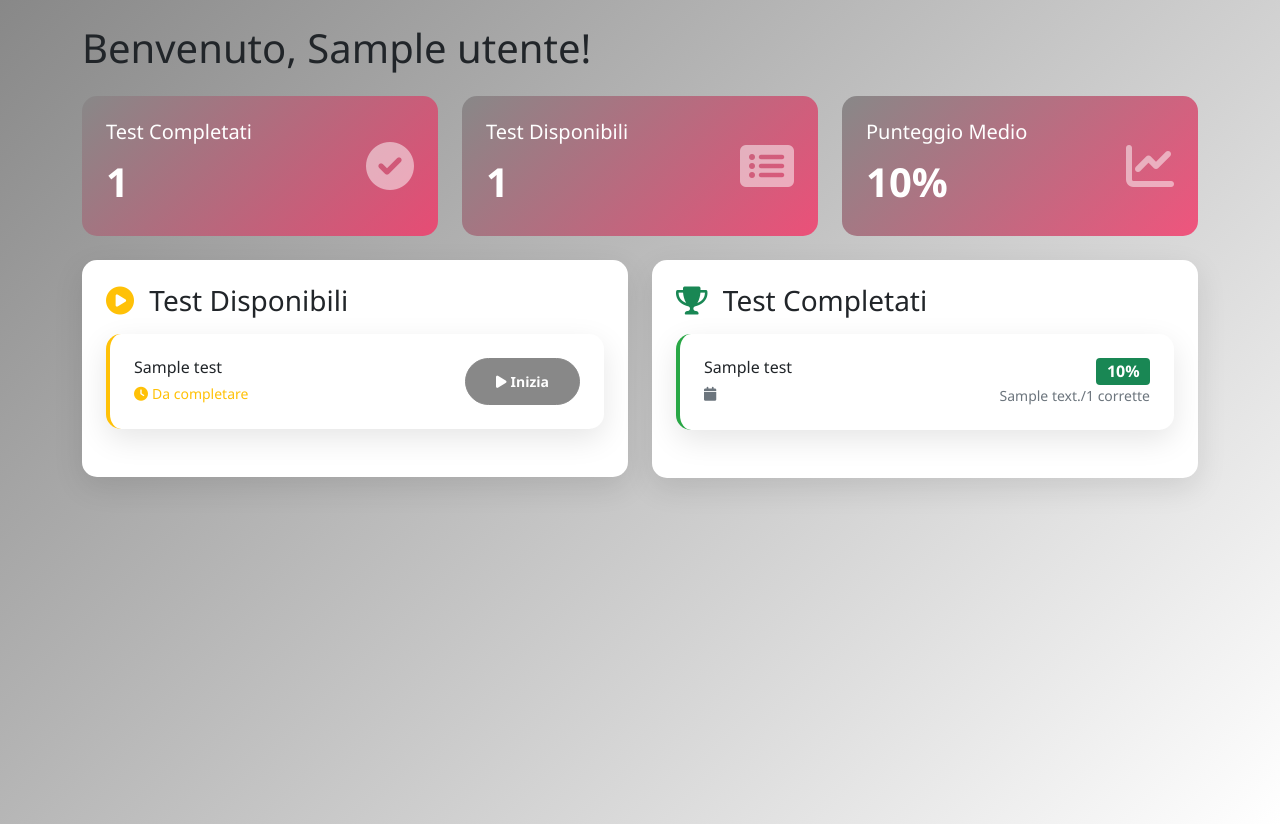
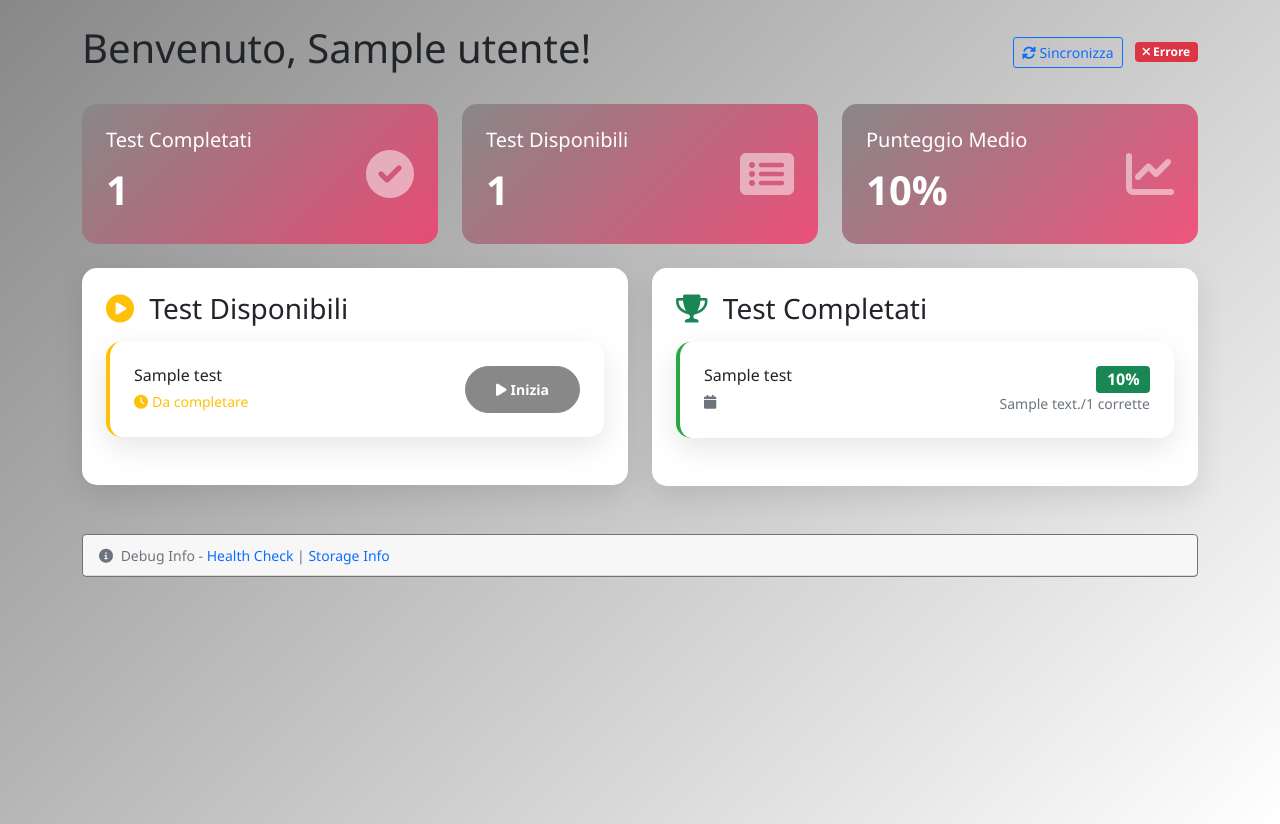
Before and after one commit to matteo-farinelli/azure-deploy, a Python web app: template templates/dashboard.html in a window 1280 px wide. Run offline with Jinja, Linux system fonts and the light colour scheme; the template is opened without the code that fills it: most values are stand-ins (such as "Sample title", 1, 10 or a date in 2020).

Commit message:
Update dashboard.html

```diff
--- a/templates/dashboard.html
+++ b/templates/dashboard.html
@@ -1,11 +1,30 @@
+<!-- templates/dashboard.html - Versione aggiornata -->
 {% extends "base.html" %}
 
 {% block content %}
 <div class="container">
     <div class="row">
         <div class="col-12">
-            <h1 class="mb-4">Benvenuto, {{ utente }}!</h1>
+            <div class="d-flex justify-content-between align-items-center mb-4">
+                <h1>Benvenuto, {{ utente }}!</h1>
+                <div>
+                    <!-- Pulsante sincronizzazione manuale -->
+                    <button id="syncBtn" class="btn btn-outline-primary btn-sm me-2">
+                        <i class="fas fa-sync-alt"></i> Sincronizza
+                    </button>
+                    <!-- Status indicator -->
+                    <span id="syncStatus" class="badge bg-secondary">
+                        <i class="fas fa-circle"></i> Controllo...
+                    </span>
+                </div>
+            </div>
         </div>
+    </div>
+
+    <!-- Alert per notifiche sync -->
+    <div id="syncAlert" class="alert alert-info d-none" role="alert">
+        <i class="fas fa-info-circle me-2"></i>
+        <span id="syncMessage">Sincronizzazione in corso...</span>
     </div>
 
     <!-- Statistiche -->
@@ -117,7 +136,7 @@
                                     <h6 class="mb-1">{{ test.test_name }}</h6>
                                     <small class="text-muted">
                                         <i class="fas fa-calendar me-1"></i>
-                                        {{ test.completed_at.split()[0] }}
+                                        {{ test.completed_at.split('T')[0] }}
                                     </small>
                                 </div>
                                 <div class="text-end">
@@ -139,5 +158,114 @@
             </div>
         </div>
     </div>
+
+    <!-- Debug info (rimuovere in produzione) -->
+    <div class="row mt-4">
+        <div class="col-12">
+            <div class="card border-secondary">
+                <div class="card-header">
+                    <small class="text-muted">
+                        <i class="fas fa-info-circle me-1"></i>
+                        Debug Info -
+                        <a href="/health" target="_blank" class="text-decoration-none">Health Check</a> |
+                        <a href="/debug/storage" target="_blank" class="text-decoration-none">Storage Info</a>
+                    </small>
+                </div>
+            </div>
+        </div>
+    </div>
 </div>
 {% endblock %}
+
+{% block scripts %}
+<script>
+document.addEventListener('DOMContentLoaded', function() {
+    const syncBtn = document.getElementById('syncBtn');
+    const syncStatus = document.getElementById('syncStatus');
+    const syncAlert = document.getElementById('syncAlert');
+    const syncMessage = document.getElementById('syncMessage');
+
+    // Controlla status all'avvio
+    checkSyncStatus();
+
+    // Pulsante sincronizzazione manuale
+    syncBtn.addEventListener('click', function() {
+        manualSync();
+    });
+
+    // Controllo automatico ogni 30 secondi
+    setInterval(checkSyncStatus, 30000);
+
+    async function checkSyncStatus() {
+        try {
+            const response = await fetch('/health');
+            const data = await response.json();
+
+            if (data.github_configured && data.github_status === 'Connected') {
+                syncStatus.className = 'badge bg-success';
+                syncStatus.innerHTML = '<i class="fas fa-circle"></i> Sincronizzato';
+            } else if (data.github_configured && data.github_status === 'Error') {
+                syncStatus.className = 'badge bg-warning';
+                syncStatus.innerHTML = '<i class="fas fa-exclamation-triangle"></i> Errore Sync';
+            } else {
+                syncStatus.className = 'badge bg-secondary';
+                syncStatus.innerHTML = '<i class="fas fa-circle"></i> Solo Locale';
+            }
+        } catch (error) {
+            syncStatus.className = 'badge bg-danger';
+            syncStatus.innerHTML = '<i class="fas fa-times"></i> Errore';
+        }
+    }
+
+    async function manualSync() {
+        // Disabilita pulsante
+        syncBtn.disabled = true;
+        syncBtn.innerHTML = '<i class="fas fa-spinner fa-spin"></i> Sincronizzando...';
+
+        // Mostra alert
+        syncAlert.classList.remove('d-none');
+        syncMessage.textContent = 'Sincronizzazione con GitHub in corso...';
+
+        try {
+            const response = await fetch('/sync');
+            const data = await response.json();
+
+            if (data.success) {
+                syncAlert.className = 'alert alert-success';
+                syncMessage.innerHTML = `
+                    <i class="fas fa-check me-2"></i>
+                    Sincronizzazione completata!
+                    ${data.users_count} utenti, ${data.results_count} risultati.
+                `;
+
+                // Ricarica la pagina dopo 2 secondi
+                setTimeout(() => {
+                    location.reload();
+                }, 2000);
+            } else {
+                syncAlert.className = 'alert alert-danger';
+                syncMessage.innerHTML = `
+                    <i class="fas fa-times me-2"></i>
+                    Errore sincronizzazione: ${data.error}
+                `;
+            }
+        } catch (error) {
+            syncAlert.className = 'alert alert-danger';
+            syncMessage.innerHTML = `
+                <i class="fas fa-times me-2"></i>
+                Errore di connessione: ${error.message}
+            `;
+        } finally {
+            // Riabilita pulsante
+            syncBtn.disabled = false;
+            syncBtn.innerHTML = '<i class="fas fa-sync-alt"></i> Sincronizza';
+
+            // Nascondi alert dopo 5 secondi
+            setTimeout(() => {
+                syncAlert.classList.add('d-none');
+            }, 5000);
+        }
+    }
+});
+</script>
+{% endblock %}
```
